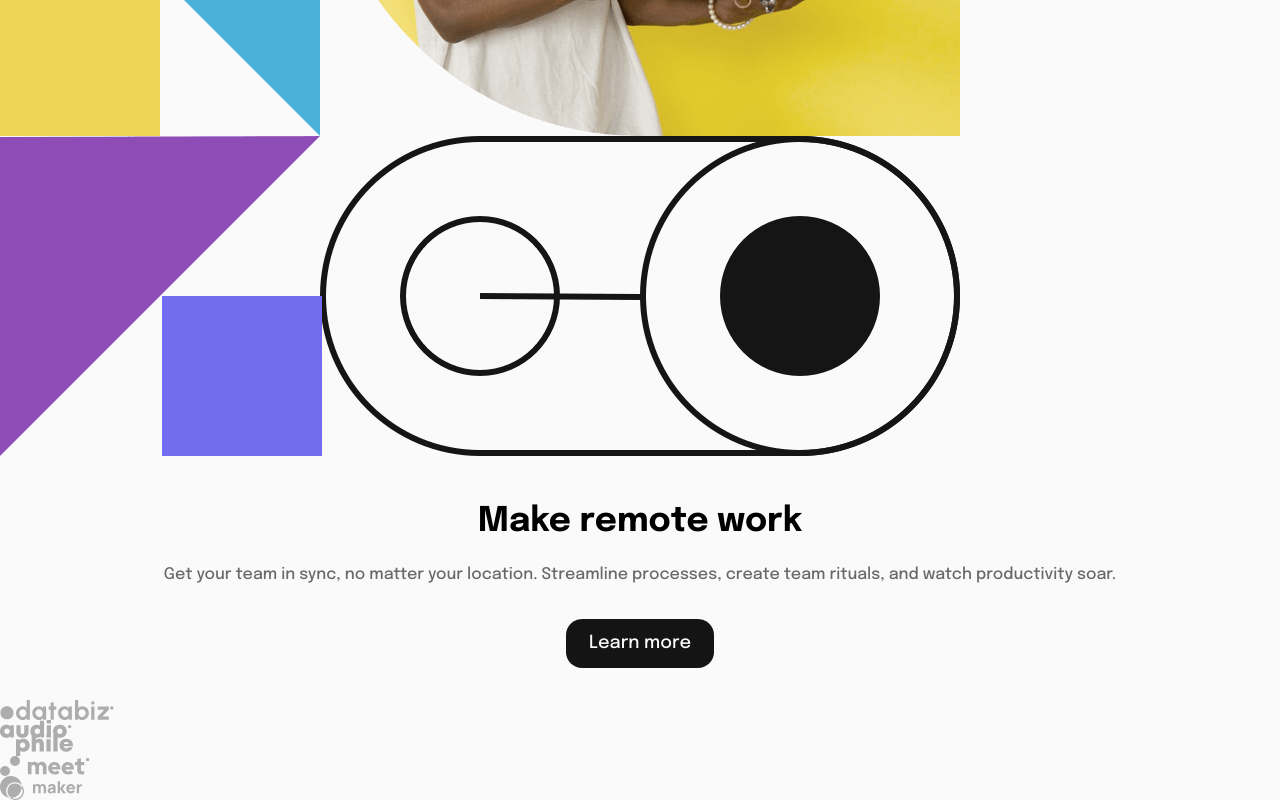
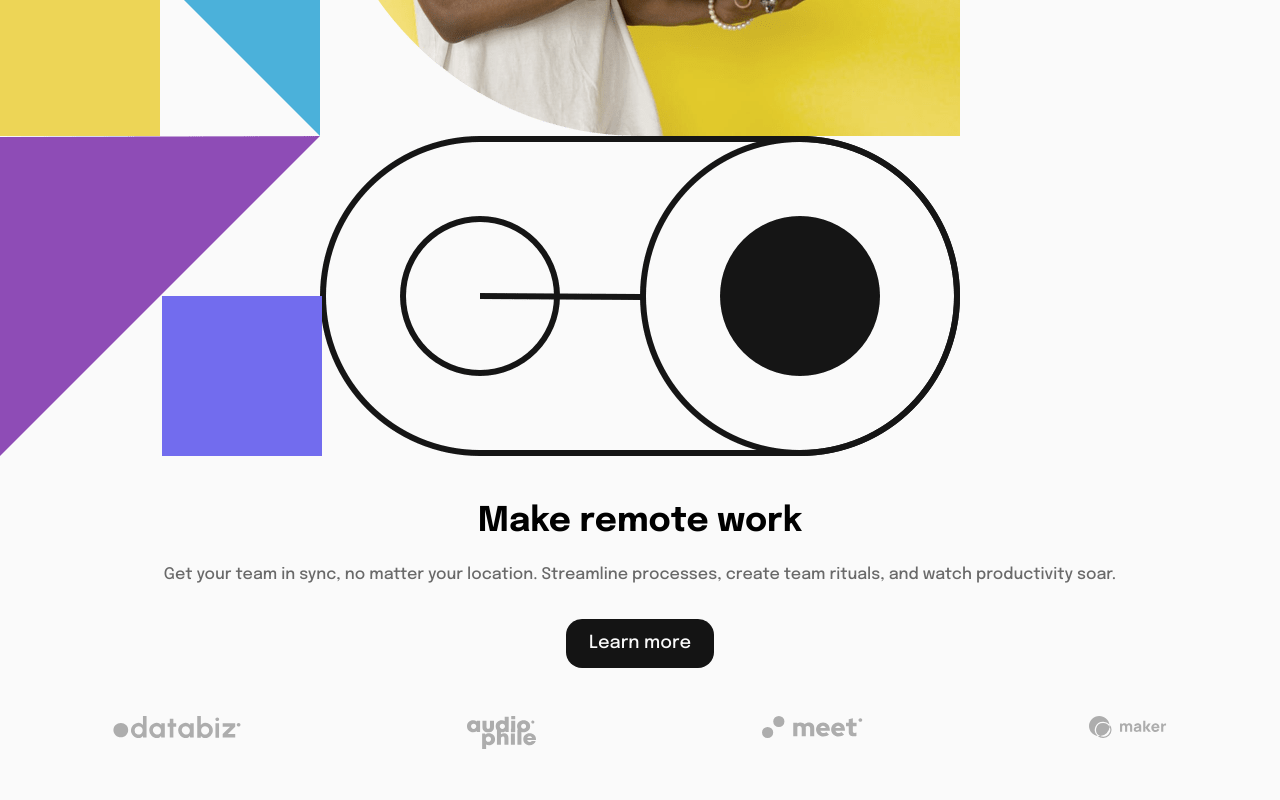
Before and after one commit to SerPet-eng/intro-section-with-dropdown-navigation-main, a React (Vite) app: page / in a window 1280 px wide. Shown: the part 904-1704 px from the top of the page. After the commit the page ends 1669 px from the top, so only its background shows below. Built offline with nearby package versions, Linux system fonts and the light colour scheme.

Commit message:
Styling the footer🦶✨🛠️
 - Adding `display:flex` to the footer and modifying the icon's height.

```diff
--- a/src/components/Footer.jsx
+++ b/src/components/Footer.jsx
@@ -7,10 +7,20 @@ export default function Footer() {
   return (
     <>
       <footer className="footer">
-        <img src={Icon1} alt="Databiz logo" className="footer__icon" />
-        <img src={Icon2} alt="Audiophile logo" className="footer__icon" />
-        <img src={Icon3} alt="Meet logo" className="footer__icon" />
-        <img src={Icon4} alt="Maker logo" className="footer__icon" />
+        <img
+          src={Icon1}
+          alt="Databiz logo"
+          className="footer__icon"
+          id="databiz"
+        />
+        <img
+          src={Icon2}
+          alt="Audiophile logo"
+          className="footer__icon"
+          id="audiophile"
+        />
+        <img src={Icon3} alt="Meet logo" className="footer__icon" id="meet" />
+        <img src={Icon4} alt="Maker logo" className="footer__icon" id="maker" />
       </footer>
     </>
   );
--- a/src/css/styles.css
+++ b/src/css/styles.css
@@ -41,6 +41,20 @@ body {
   border: none;
   border-radius: 1rem;
   padding: 0.6em 1.25em;
+}
+
+.footer {
+  display: flex;
+  justify-content: space-around;
+  margin: 1rem auto;
+}
+.footer #databiz,
+.footer #meet,
+.footer #maker {
+  height: calc(0.9rem + 1vh);
+}
+.footer #audiophile {
+  height: calc(1.6rem + 1vh);
 }
 
 /*
--- a/src/scss/others/_footer.scss
+++ b/src/scss/others/_footer.scss
@@ -0,0 +1,13 @@
+.footer {
+  display: flex;
+  justify-content: space-around;
+  margin: 1rem auto;
+  #databiz,
+  #meet,
+  #maker {
+    height: calc(0.9rem + 1vh);
+  }
+  #audiophile {
+    height: calc(1.6rem + 1vh);
+  }
+}
```
Also changed, not shown: 1 other file (tests, documents, lock files or other folders).
